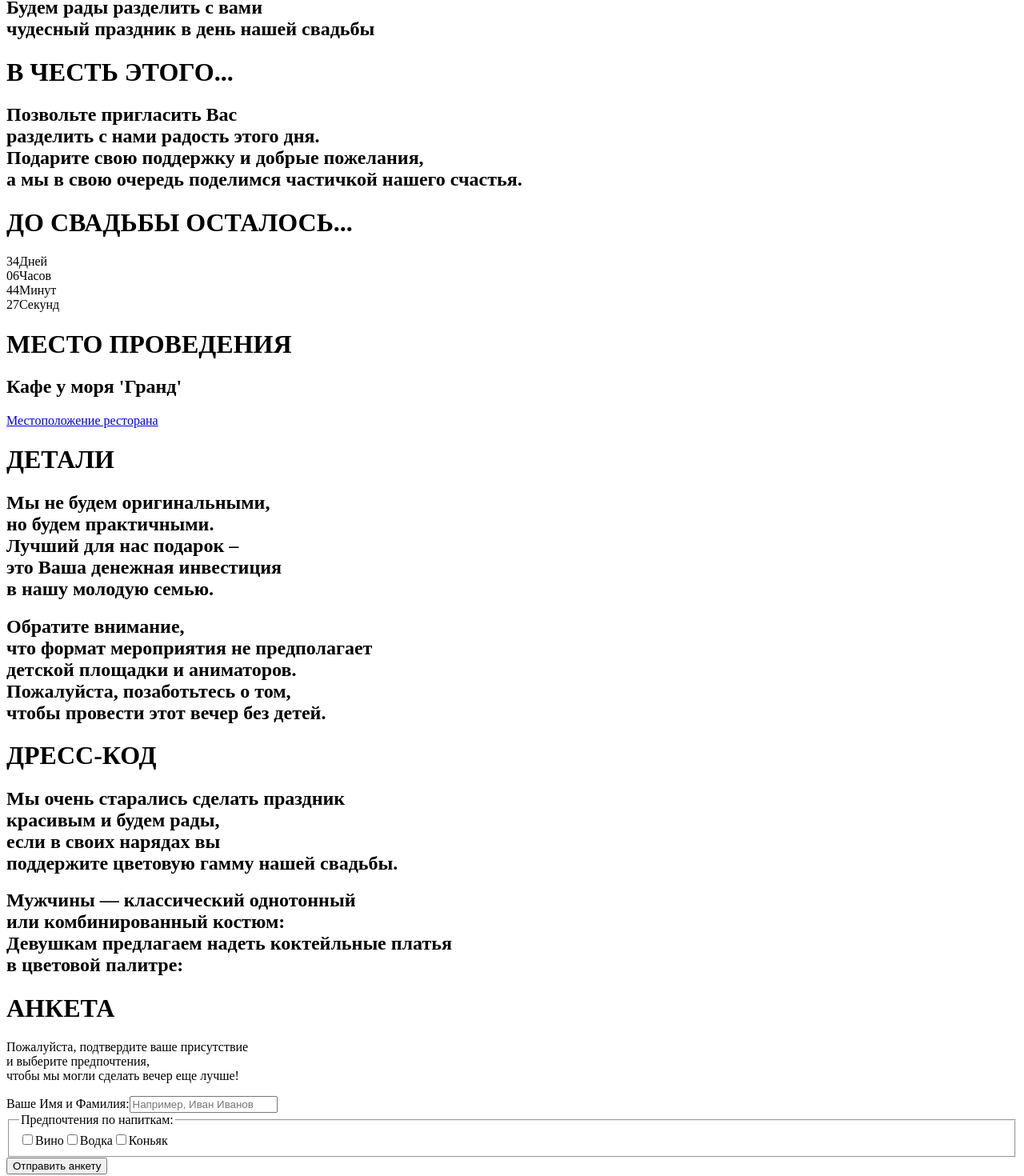
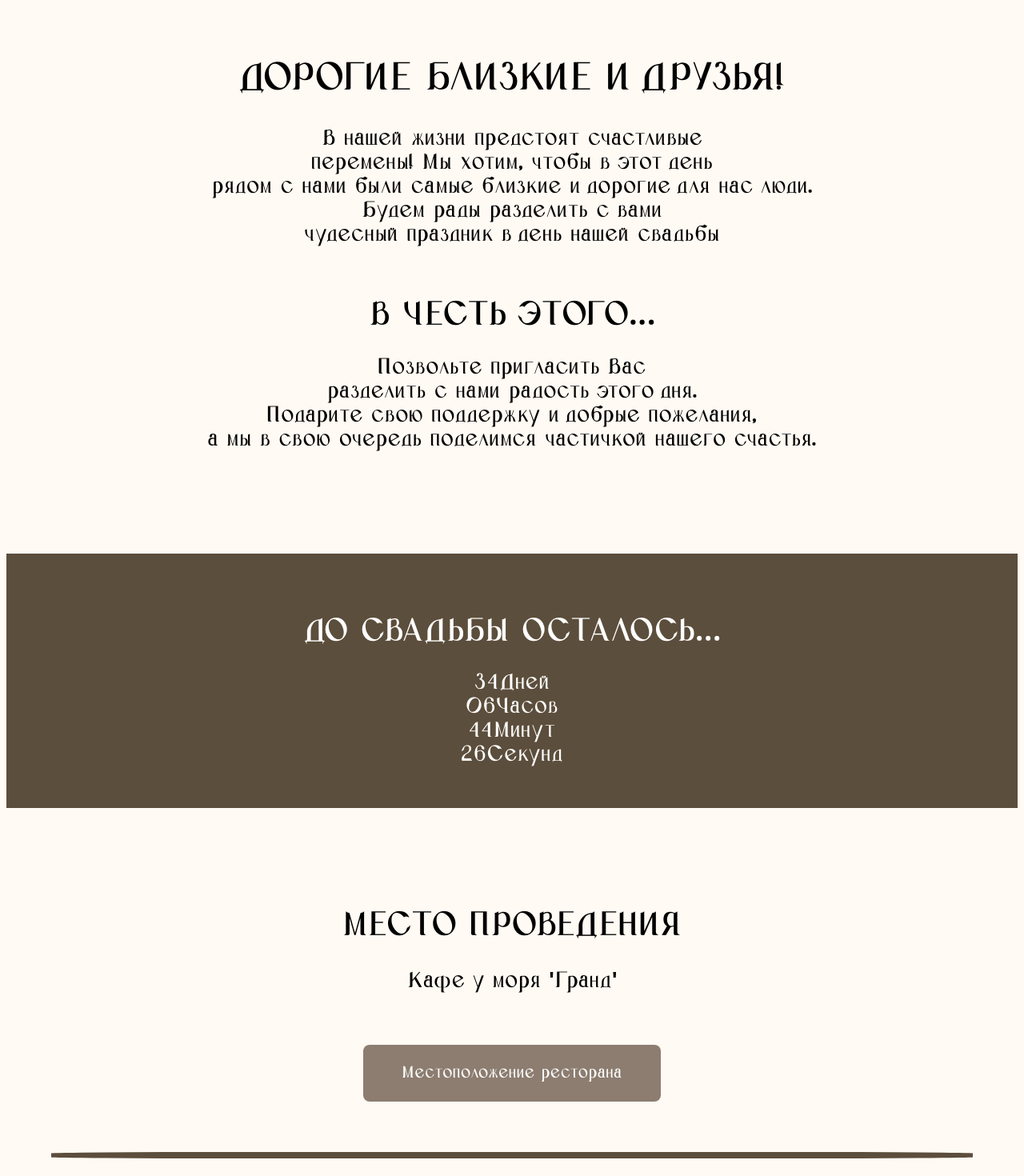
Before and after one commit to Vokich/Wedding-invite, a React (Vite) app: page / in a window 1280 px wide. Shown: the part 297-1767 px from the top of the page at 80% size. Built offline with nearby package versions, Linux system fonts and the light colour scheme.

Commit message:
Update index.css

```diff
--- a/src/index.css
+++ b/src/index.css
@@ -0,0 +1,296 @@
+@font-face {
+  font-family: 'svadba-reg';
+  src: url('./assets/Actinia-Regular.otf') format('opentype');
+}
+@font-face {
+  font-family: 'svadba-italic';
+  src: url('./assets/Actinia-Italic.otf') format('opentype');
+}
+@font-face {
+  font-family: 'svadba-bold';
+  src: url('./assets/Actinia-Bold.otf') format('opentype');
+}
+
+.main-div{
+    font-family: 'svadba-bold', sans-serif;
+    text-align: center;
+
+
+}
+
+html{
+  background-color: rgb(255, 250, 243);
+  display: grid;
+}
+
+.man-woman-div{
+  margin-top: 5%;
+  margin-bottom: 2%;
+}
+
+.man-woman-div h1{
+  position: relative;
+  font-size: 4.5rem;
+  left: -10%;
+
+}
+
+.image{
+  position: relative;
+  width: 30rem;
+  height: 30rem;
+  top: 10%;
+  border-radius: 10px;
+  z-index: -1;
+}
+
+.dear-friends-others-div{
+  margin-top: 5%;
+  margin-bottom: 5%;
+  font-size: 1.5rem;
+}
+
+.dear-friends-others-div h2{
+  font-size: 1.7rem;
+}
+
+.invite-text-div{
+  position: relative;
+  margin-top: 5%;
+  margin-bottom: 5%;
+  font-size: 1.3rem;
+
+}
+
+.invite-text-div h2{
+  font-size: 1.7rem;
+}
+
+.timer-div{
+  margin-top: 10%;
+  margin-bottom: 10%;
+  color: white;
+  padding: 50px 20px;
+  background-color: rgb(92, 78, 60);
+
+  position: relative;
+}
+
+.rect-timer{
+  position: absolute;
+  top: -60%;
+  width: 100%;
+  height: 200%;
+  background-color: rgb(92, 78, 60);
+  z-index: -1;
+}
+
+.timer-div h1{
+  font-size: 2.5rem;
+  position: relative;
+}
+
+.timer-div h2{
+  font-size: 1.7rem;
+  position: relative;
+}
+
+.timer-div span{
+  font-size: 1.7rem;
+  position: relative;
+}
+
+.place-wedd-div{
+  margin-bottom: 5%;
+  font-size: 1.3rem;
+}
+
+.place-wedd-div h2{
+  margin-bottom: 5%;
+  font-size: 1.7rem;
+}
+
+.details-div{
+  margin-bottom: 5%;
+  font-size: 1.3rem;
+  display: flex;
+  flex-direction: column;
+  align-items: center;
+}
+
+.details-div h2{
+  font-size: 1.7rem;
+}
+
+.map-link {
+  display: inline-block;
+  padding: 24px 48px;
+  background-color: #8c7d70;
+  color: white;
+  border-radius: 8px;
+  text-decoration: none;
+  cursor: pointer;
+  transition: background-color 0.3s ease;
+}
+
+.map-link:hover {
+  background-color: #a19286;
+}
+
+.map-link:active {
+  background-color: #776a5e;
+  transform: translateY(1px);
+}
+
+.dress-code-div{
+  display: flex;
+  flex-direction: column;
+  align-items: center;
+  margin-bottom: 5%;
+  font-size: 1.3rem;
+  position: relative;
+}
+
+.color-palette {
+  display: flex;
+  margin-top: 20px;
+  border-radius: 12px;
+  overflow: hidden;
+  box-shadow: 0 4px 12px rgba(0, 0, 0, 0.1);
+}
+
+.color-block {
+  width: 70px;
+  height: 70px;
+  transition: transform 0.2s ease-in-out;
+}
+
+.color-block:hover {
+  transform: scale(1.1);
+  cursor: pointer;
+}
+
+.rect-color1 { background-color: #e3dcd2; }
+.rect-color2 { background-color: #c7bbaE; }
+.rect-color3 { background-color: #a99a8c; }
+.rect-color4 { background-color: #8c7d70; }
+
+@media (max-width: 480px) {
+  .color-block {
+    width: 50px;
+    height: 50px;
+  }
+}
+
+
+.dress-code-div h2{
+  font-size: 1.7rem;
+}
+
+.rect-det{
+  position: absolute;
+  border-radius: 20%;
+  width: 90%;
+  height: 1%;
+  background-color: rgb(92, 78, 60);
+}
+
+.contact-div{
+  margin-bottom: 5%;
+  font-size: 1.3rem;
+  position: relative;
+}
+
+.contact-div h2{
+  font-size: 1.7rem;
+}
+
+.form-section {
+  display: flex;
+  justify-content: center;
+  align-items: center;
+  margin-bottom: 5%;
+  padding: 50px 20px;
+  background-color: rgb(92, 78, 60);
+  font-size: 1.3rem;
+  color: white;
+}
+
+.form-background h1 {
+  margin-bottom: 20px;
+}
+
+.form-background p {
+  margin-bottom: 30px;
+}
+
+.form-div p{
+  font-size: 1.7rem;
+}
+
+.submit-button {
+  margin-top: 30px;
+  padding: 20px 30px;
+  background-color: #8c7d70;
+  color: white;
+  border: none;
+  border-radius: 8px;
+  cursor: pointer;
+  font-size: 1rem;
+  text-decoration: none;
+  transition: background-color 0.3s;
+}
+
+.submit-button:hover {
+  background-color: #a19286;
+}
+
+.form-group {
+  margin-bottom: 20px;
+  text-align: left;
+}
+
+.form-group label {
+  display: block;
+  margin-bottom: 8px;
+  font-weight: bold;
+  color: white;
+}
+
+.form-group input[type="text"] {
+  width: 100%;
+  padding: 10px;
+  border: 1px solid #ccc;
+  border-radius: 6px;
+  box-sizing: border-box;
+}
+
+fieldset.form-group {
+  border: 1px solid #ddd;
+  border-radius: 6px;
+  padding: 15px;
+}
+
+fieldset.form-group legend {
+  padding: 0 10px;
+  font-weight: bold;
+  color: white;
+}
+
+.checkbox-group {
+  display: flex;
+  flex-direction: column;
+  align-items: flex-start;
+  gap: 10px;
+}
+
+.checkbox-group label {
+  display: flex;
+  align-items: center;
+  cursor: pointer;
+  font-weight: normal;
+}
+
+.checkbox-group input[type="checkbox"] {
+  margin-right: 10px;
+}
```
